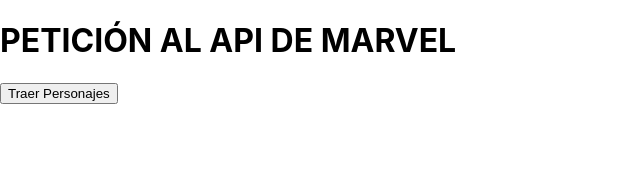
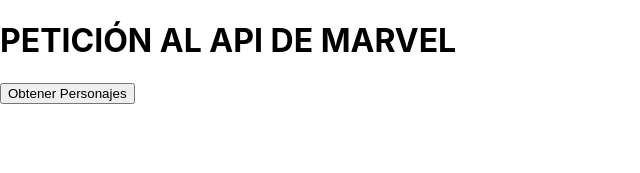
Before and after one commit to dgarcia26/react, a React (Create React App) app: page / in a window 1280 px wide. Shown: the top 173 px of the page, without its empty margins (0-640 px from the left). Built offline with nearby package versions, Linux system fonts and the light colour scheme.

Commit message:
Enviando la rama Staging

```diff
--- a/src/components/PeticionApi.jsx
+++ b/src/components/PeticionApi.jsx
@@ -22,7 +22,7 @@
     return (
         <>
             <h1>PETICIÓN AL API DE MARVEL</h1>
-            <button onClick={obtenerPersonajes}>Traer Personajes</button>
+            <button onClick={obtenerPersonajes}>Obtener Personajes</button>
             <div class="paginator">
 
 
```
